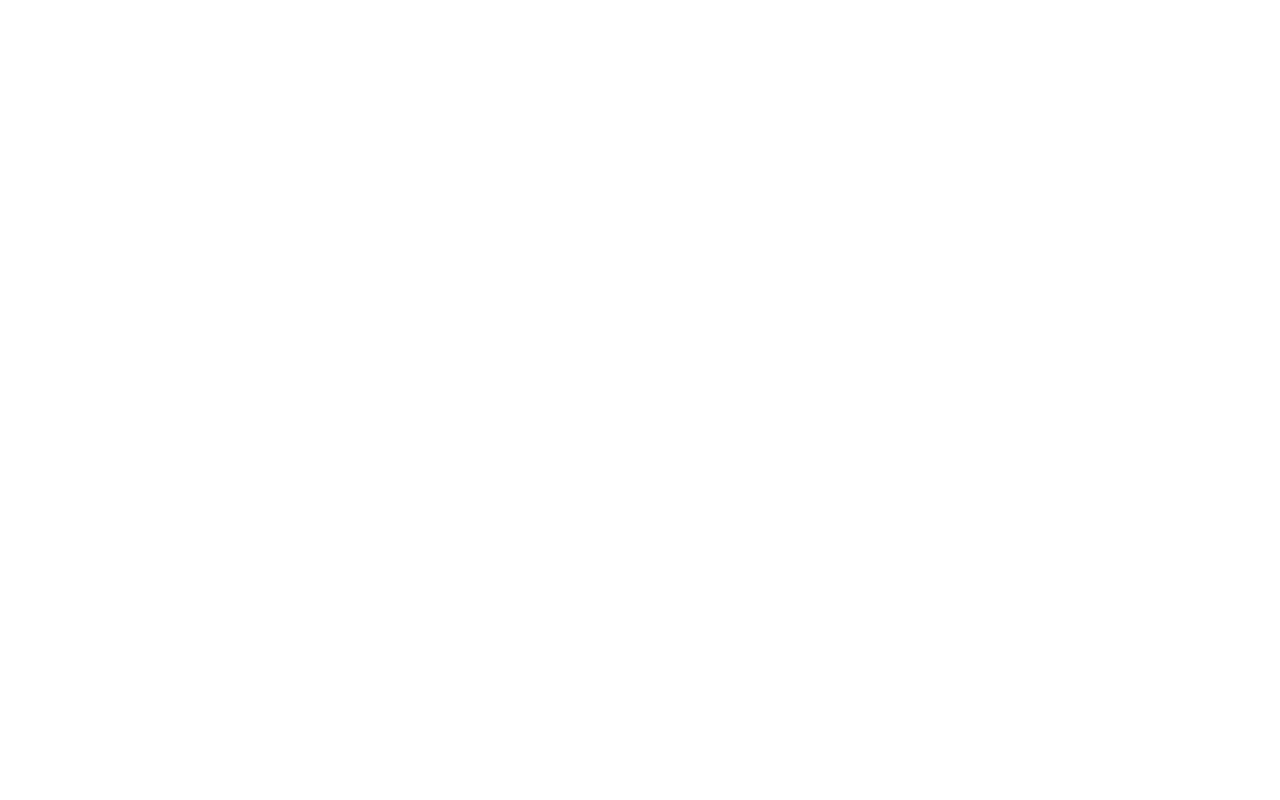
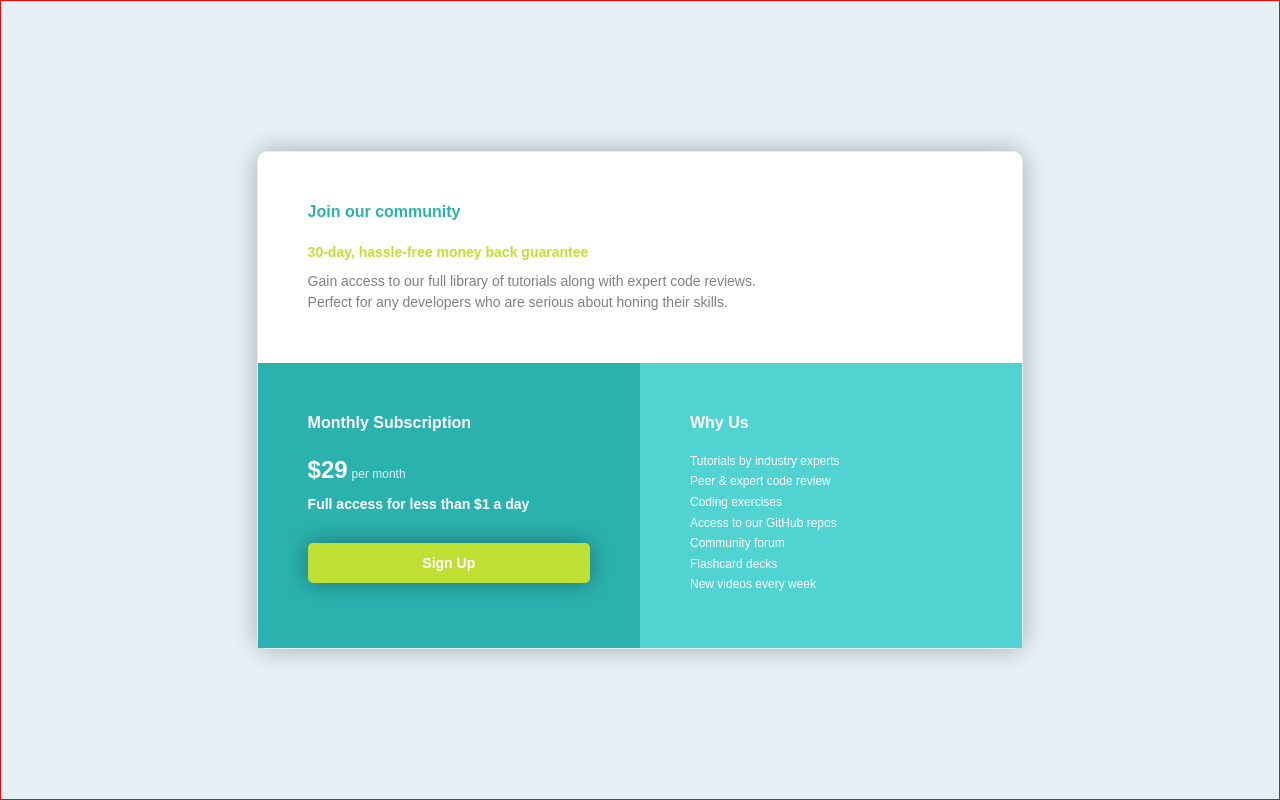
Before and after one commit to cyrus303/Pricing-Block, a plain HTML site: page index.html in a window 1280 px wide. Drawn offline with Linux system fonts and the light colour scheme.

Commit message:
desktop site done

```diff
--- a/index.html
+++ b/index.html
@@ -1,12 +1,59 @@
 <!DOCTYPE html>
 <html lang="en">
 <head>
-    <meta charset="UTF-8">
-    <meta http-equiv="X-UA-Compatible" content="IE=edge">
-    <meta name="viewport" content="width=device-width, initial-scale=1.0">
-    <title>Pricing Block</title>
+  <meta charset="UTF-8">
+  <meta name="viewport" content="width=device-width, initial-scale=1.0"> <!-- displays site properly based on user's device -->
+
+  <link rel="icon" type="image/png" sizes="32x32" href="./images/favicon-32x32.png">
+
+  <title>Frontend Mentor | Single Price Grid Component</title>
+
+  <!-- Feel free to remove these styles or customise in your own stylesheet 👍 -->
+  <style>
+    .attribution { font-size: 11px; text-align: center; }
+    .attribution a { color: hsl(228, 45%, 44%); }
+
+    @import url('https://fonts.googleapis.com/css2?family=Karla:wght@400;700&display=swap');
+  </style>
+  <link rel="stylesheet" href="style.css">
 </head>
 <body>
+ <div class="flex-container">
+    <div class="main-container">
+        <section class="community">
+            <h3>Join our community</h3>
+            <h6> 30-day, hassle-free money back guarantee </h6>
+            <p>    Gain access to our full library of tutorials along with expert code reviews.</p>
+                <p>Perfect for any developers who are serious about honing their skills.</p>
+        </section>
 
+        <section class="sub">
+            <h5>Monthly Subscription</h5>
+            <p> <span>&dollar;29</span> <span class="thin">per month</span> </p>
+            <p> Full access for less than &dollar;1 a day</p>
+            <div class="btn">Sign Up</div>
+        </section>
+
+
+        <section class="why">
+            <h5>Why Us</h5>
+            <ul>
+                <li>Tutorials by industry experts</li>
+                <li>Peer &amp; expert code review</li>
+                <li>Coding exercises</li>
+                <li>Access to our GitHub repos</li>
+                <li>Community forum</li>
+                <li>Flashcard decks</li>
+                <li>New videos every week</li>
+            </ul>
+        </section>
+    </div>
+</div>
+  <!-- <footer>
+    <p class="attribution">
+      Challenge by <a href="https://www.frontendmentor.io?ref=challenge" target="_blank">Frontend Mentor</a>.
+      Coded by <a href="#">Sachin Mahesh</a>.
+    </p>
+  </footer> -->
 </body>
 </html>
--- /dev/null
+++ b/style.css
@@ -0,0 +1,123 @@
+:root {
+  --cyan: hsl(179, 62%, 43%);
+  --brightYellow: hsl(71, 73%, 54%);
+  --lightGrey: hsl(204, 43%, 93%);
+  --grayishBlue: hsl(218, 22%, 67%);
+}
+
+* {
+  box-sizing: border-box;
+  font-size: 100%;
+  padding: 0;
+  margin: 0;
+}
+
+body {
+  line-height: 1.3;
+  font-family: "Karla", sans-serif;
+  background: var(--lightGrey);
+}
+
+.flex-container {
+  display: flex;
+  align-items: center;
+  justify-content: center;
+  border: 1px solid red;
+  height: 100vh;
+  width: 100vw;
+}
+
+.main-container {
+  background: white;
+  /* height: 60%; */
+  width: 60%;
+  margin: 0 auto;
+
+  display: grid;
+  grid-template-columns: 1fr 1fr;
+
+  box-shadow: 0px 0px 24px -1px rgba(0, 0, 0, 0.3);
+  border: 1px solid var(--lightGrey);
+  border-radius: 10px;
+  text-align: left;
+}
+
+.community {
+  grid-column: 1 / 3;
+  padding: 50px;
+}
+
+.community h3 {
+  color: var(--cyan);
+  margin-bottom: 20px;
+}
+
+.community h6 {
+  color: var(--brightYellow);
+  font-weight: 600;
+  font-size: 14px;
+  margin-bottom: 10px;
+}
+
+.community p {
+  color: grey;
+  font-size: 14px;
+  line-height: 1.5;
+}
+
+.sub {
+  background-color: var(--cyan);
+  color: white;
+  font-weight: 600;
+  font-size: 14px;
+  padding: 50px;
+}
+.sub h5 {
+  margin-bottom: 20px;
+  font-size: 16px;
+}
+.sub span {
+  font-size: 24px;
+}
+
+.sub .thin {
+  font-size: 12px;
+  font-weight: 300;
+  color: var(--lightGrey);
+}
+
+.sub p {
+  margin-bottom: 10px;
+  /* border: 1px solid red; */
+}
+
+.sub .btn {
+  background: var(--brightYellow);
+  width: 100%;
+  height: 40px;
+  margin: 0 auto;
+  margin-top: 30px;
+
+  display: flex;
+  justify-content: center;
+  align-items: center;
+
+  border-radius: 5px;
+  box-shadow: 0px 0px 24px -1px rgba(0, 0, 0, 0.4);
+}
+
+.why li {
+  list-style: none;
+  font-size: 12px;
+  margin-bottom: 5px;
+}
+
+.why {
+  background: hsl(179, 60%, 57%);
+  padding: 50px;
+  color: white;
+}
+
+.why h5 {
+  margin-bottom: 20px;
+}
```
Also changed, not shown: design/desktop-design.jpg (added), design/desktop-preview.jpg (added), design/mobile-design.jpg (added), images/favicon-32x32.png (added), styles.css (deleted), 4 other files.
